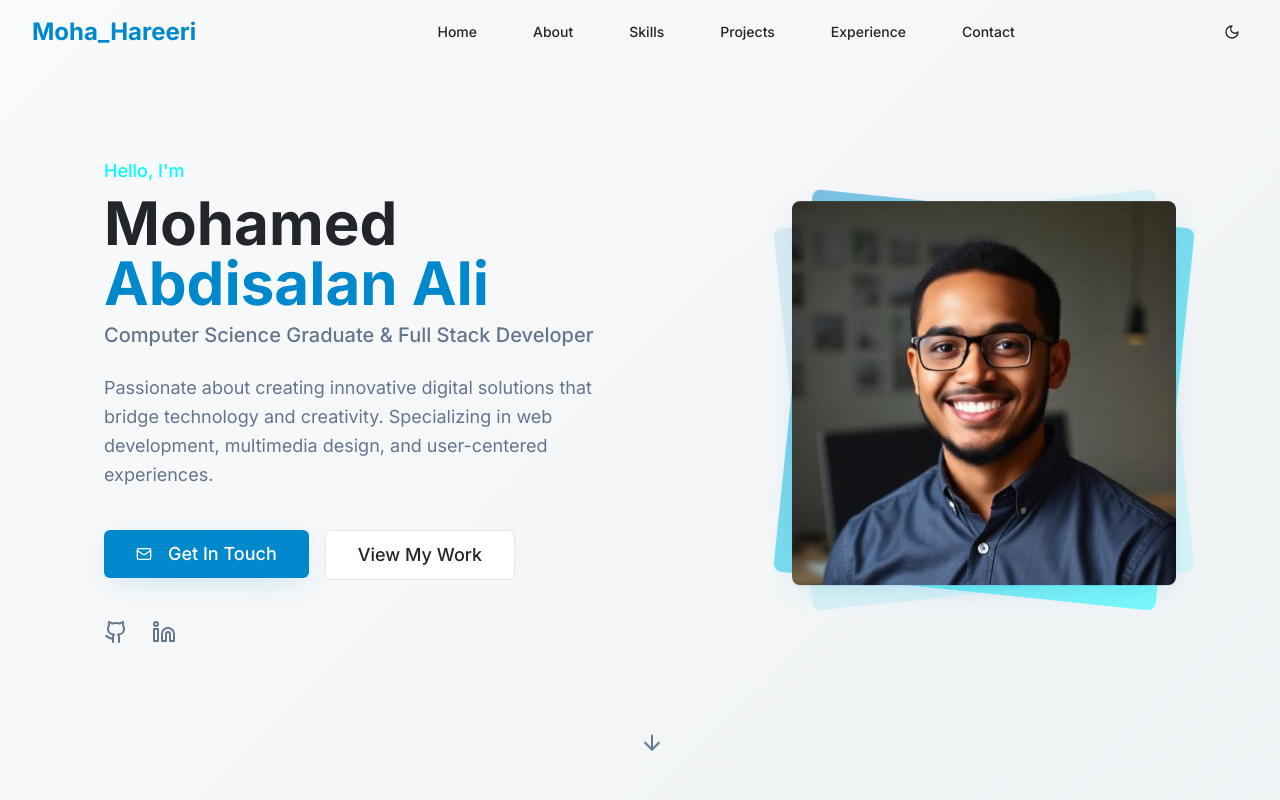
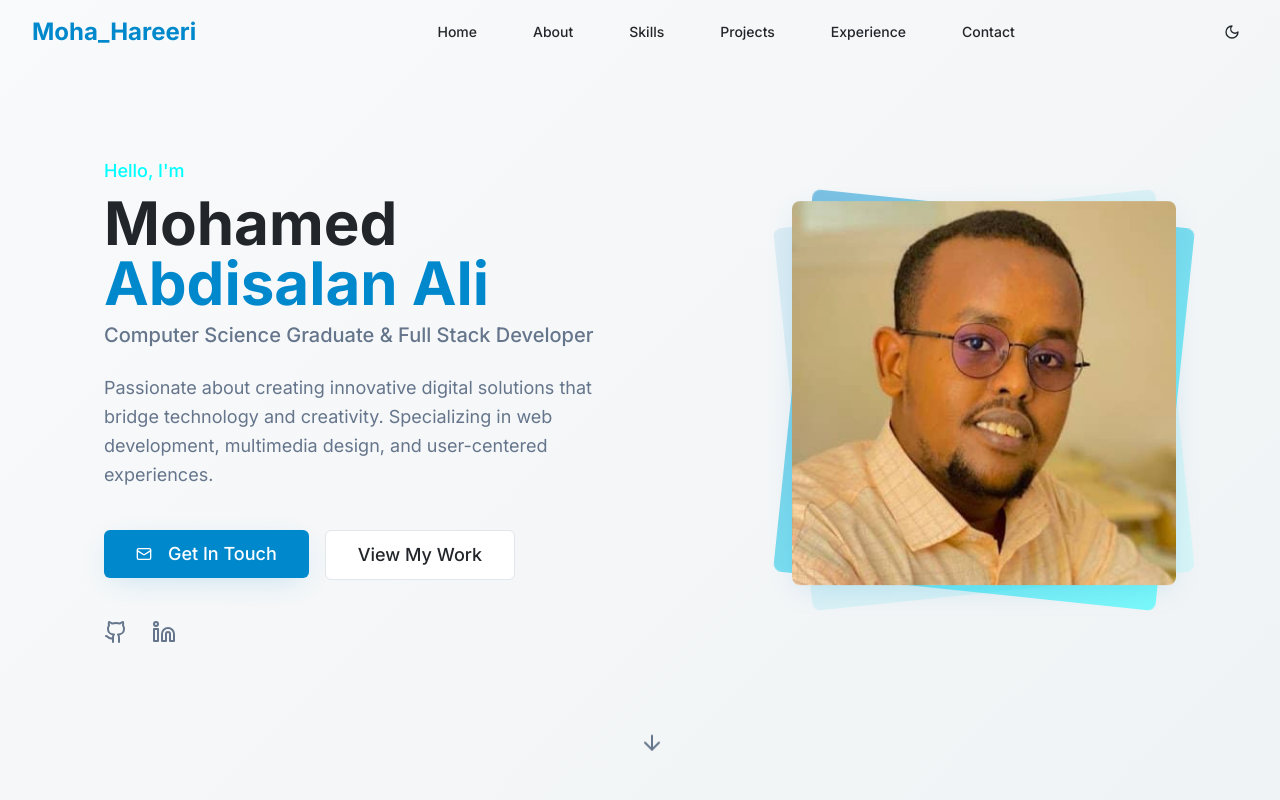
Before and after one commit to Mohamedbdi/hareeri-web-spark, a React (Vite) app: page / in a window 1280 px wide. Shown: the top 800 px of the page. Built offline with nearby package versions, Linux system fonts and the light colour scheme.

Commit message:
Update profile image
Replaced the existing profile image.

```diff
--- a/src/components/sections/HeroSection.tsx
+++ b/src/components/sections/HeroSection.tsx
@@ -1,7 +1,7 @@
 import { useState, useEffect } from 'react';
 import { ArrowDown, Github, Linkedin, Mail } from 'lucide-react';
 import { Button } from '../ui/button';
-import profileImage from '../../assets/mohamed-profile.jpg';
+
 
 const HeroSection = () => {
   const [isVisible, setIsVisible] = useState(false);
@@ -78,7 +78,7 @@ const HeroSection = () => {
               {/* Profile image */}
               <div className="relative z-10 floating">
                 <img
-                  src={profileImage}
+                  src="/lovable-uploads/910a29b6-2cb2-4c6c-999f-46b310ee650e.png"
                   alt="Mohamed Abdisalan Ali"
                   className="w-80 h-80 lg:w-96 lg:h-96 object-cover rounded-lg shadow-elegant"
                 />
```
Also changed, not shown: public/lovable-uploads/910a29b6-2cb2-4c6c-999f-46b310ee650e.png (added).
